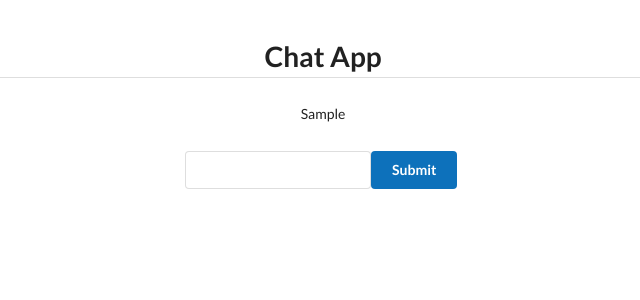
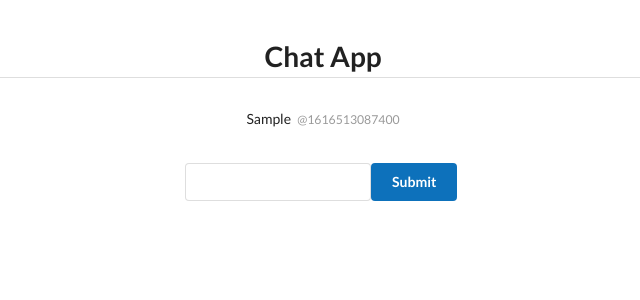
Before and after one commit to bruno-28/chat, a React (Create React App) app: page / in a window 1280 px wide. Both pictures are taken after typing "Sample" into the empty fields and a click on the button "Submit". Shown: the top 300 px of the page, without its empty margins (317-957 px from the left). Built offline with nearby package versions, Linux system fonts and the light colour scheme.

Commit message:
changed message object added uuid

```diff
--- a/package.json
+++ b/package.json
@@ -12,6 +12,7 @@
     "react-scripts": "4.0.3",
     "semantic-ui-css": "^2.4.1",
     "semantic-ui-react": "^2.0.3",
+    "uuid": "^8.3.2",
     "web-vitals": "^1.1.1"
   },
   "scripts": {
--- a/src/App.js
+++ b/src/App.js
@@ -1,17 +1,20 @@
 import React from "react";
 import { createStore } from "redux";
+import { v4 as uuid } from "uuid";
 
 function reducer(state, action) {
   if (action.type === "ADD_MESSAGE") {
+    const newMessage = {
+      text: action.text,
+      timestamp: Date.now(),
+      id: uuid(),
+    };
     return {
-      messages: state.messages.concat(action.message),
+      messages: state.messages.concat(newMessage),
     };
   } else if (action.type === "DELETE_MESSAGE") {
     return {
-      messages: [
-        ...state.messages.slice(0, action.index),
-        ...state.messages.slice(action.index + 1, state.messages.length),
-      ],
+      messages: state.messages.filter((m) => m.id !== action.id),
     };
   } else {
     return state;
@@ -40,10 +43,10 @@ class App extends React.Component {
 }
 
 class MessageView extends React.Component {
-  handleClick = (index) => {
+  handleClick = (id) => {
     store.dispatch({
       type: "DELETE_MESSAGE",
-      index: index,
+      id: id,
     });
   };
 
@@ -52,9 +55,12 @@ class MessageView extends React.Component {
       <div
         className="comment"
         key={index}
-        onClick={() => this.handleClick(index)}
+        onClick={() => this.handleClick(message.id)}
       >
-        {message}
+        <div className="text">
+          {message.text}
+          <span className="metadata">@{message.timestamp}</span>
+        </div>
       </div>
     ));
     return (
@@ -79,7 +85,7 @@ class MessageInput extends React.Component {
   handleSubmit = () => {
     store.dispatch({
       type: "ADD_MESSAGE",
-      message: this.state.value,
+      text: this.state.value,
     });
     this.setState({
       value: "",
```
Also changed, not shown: 1 other file (tests, documents, lock files or other folders).
